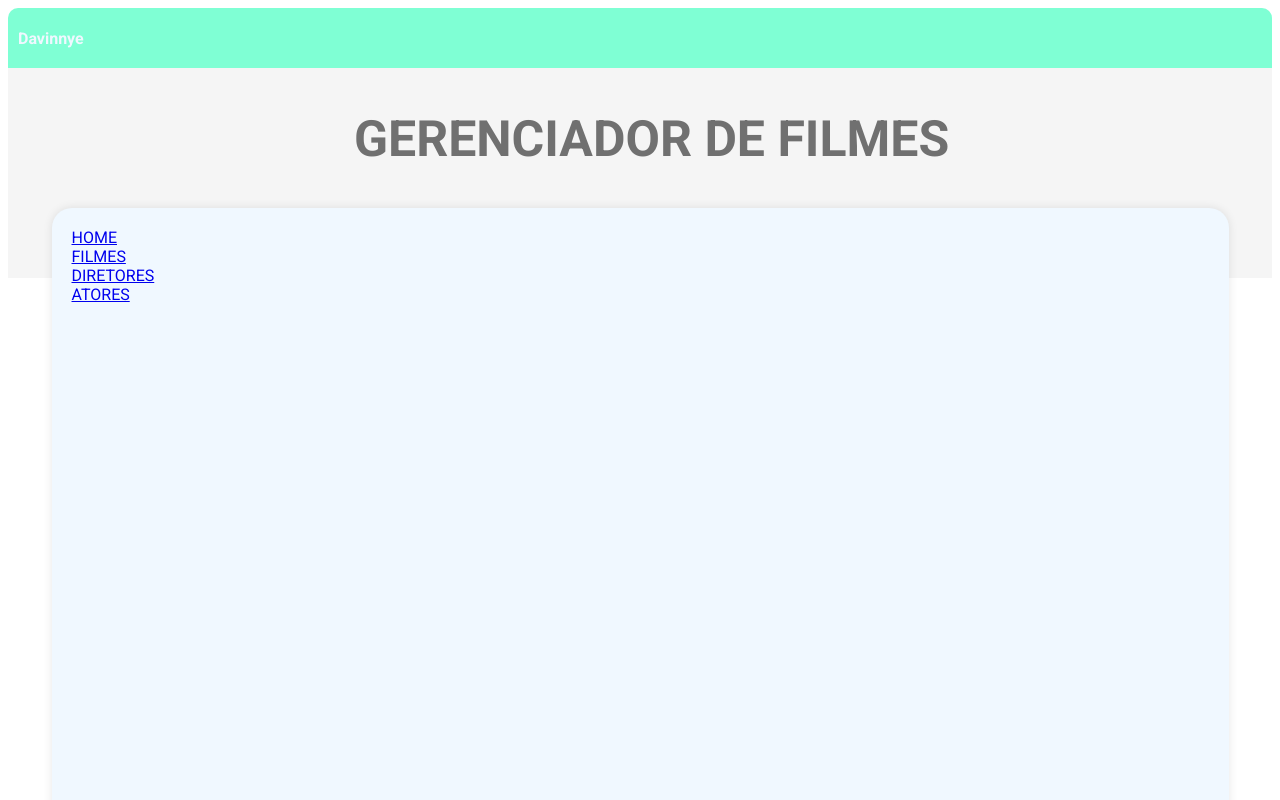
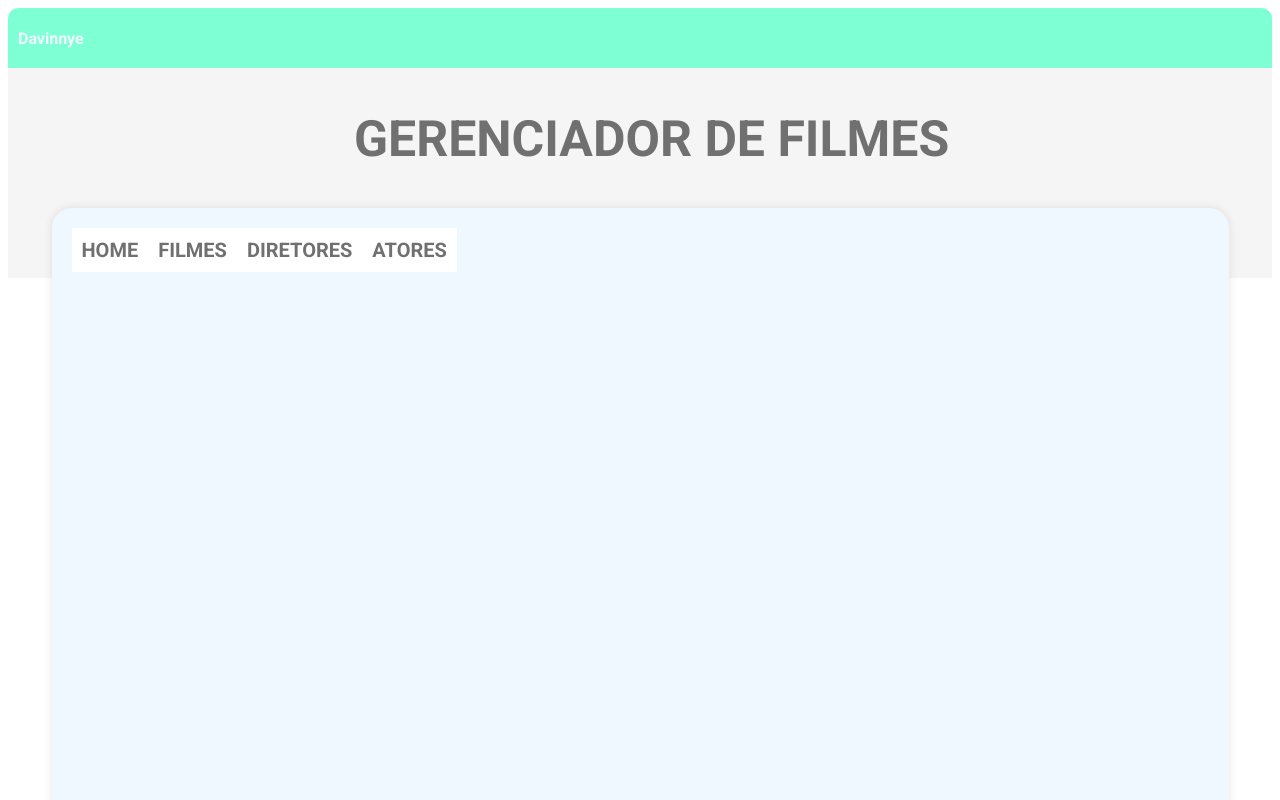
Before and after one commit to davinnye/gerenciador-filmes-react, a React (Create React App) app: page / in a window 1280 px wide. Shown: the top 800 px of the page. Built offline with nearby package versions, Linux system fonts and the light colour scheme.

Commit message:
estilizações menu

```diff
--- a/src/components/menu/index.jsx
+++ b/src/components/menu/index.jsx
@@ -6,16 +6,16 @@
     return(
             <div className="menu">
                 <nav className="menu">
-                    <Link to="/">HOME</Link>
+                    <Link to="/"className="menu">HOME</Link>
                 </nav>
                 <nav className="menu">
-                    <Link to="/">FILMES</Link>
+                    <Link to="/"className="menu">FILMES</Link>
                 </nav>
                 <nav className="menu">
-                    <Link to="/">DIRETORES</Link>
+                    <Link to="/"className="menu">DIRETORES</Link>
                 </nav>
                 <nav className="menu">
-                    <Link to="/">ATORES</Link>
+                    <Link to="/"className="menu">ATORES</Link>
                 </nav>
             </div>
 
--- a/src/components/menu/style.css
+++ b/src/components/menu/style.css
@@ -0,0 +1,21 @@
+div.menu {
+        display: flex;
+}
+
+nav.menu{
+        padding: 10px;
+        background-color: #fff;
+}
+
+nav:hover.menu {
+    padding: 10px;
+        background-color: whitesmoke;
+}
+
+
+a.menu{
+    text-decoration: none;
+    font-size: 20px;
+    color: #707070;
+    font-weight: bold;
+}
```
